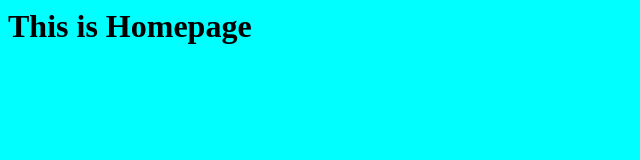
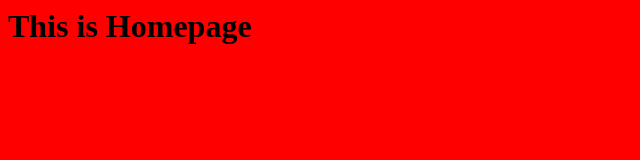
Before and after one commit to nilesh2121/mydocker, a plain HTML site: page index.html in a window 1280 px wide. Shown: the whole page, without its empty margins (0-640 px from the left). Drawn offline with Linux system fonts and the light colour scheme.

Commit message:
new update

```diff
--- a/index.html
+++ b/index.html
@@ -2,7 +2,7 @@
     <head>
         <title>Built by DevOps Team at QT</title>
     </head>
-    <body style="background-color:cyan;">
+    <body style="background-color:red;">
         <h1>This is Homepage</h1>
     </body>
 </html>
```
